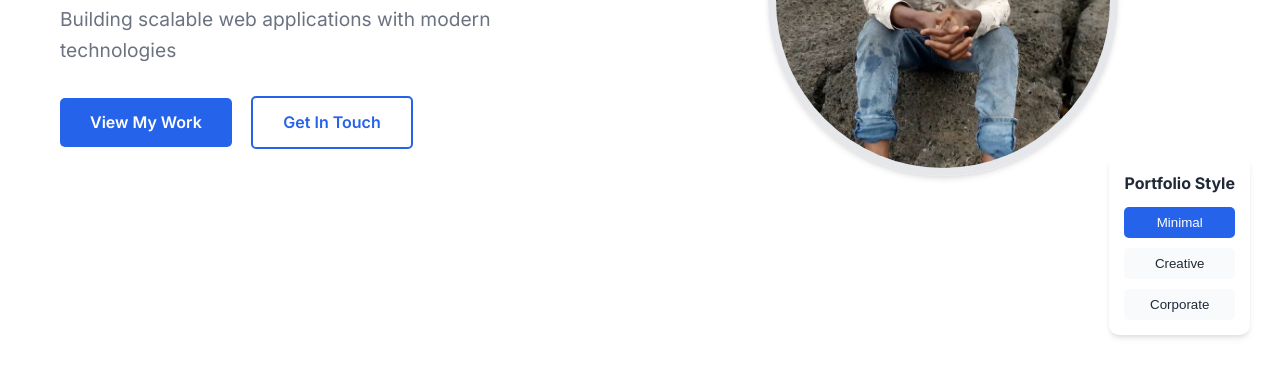
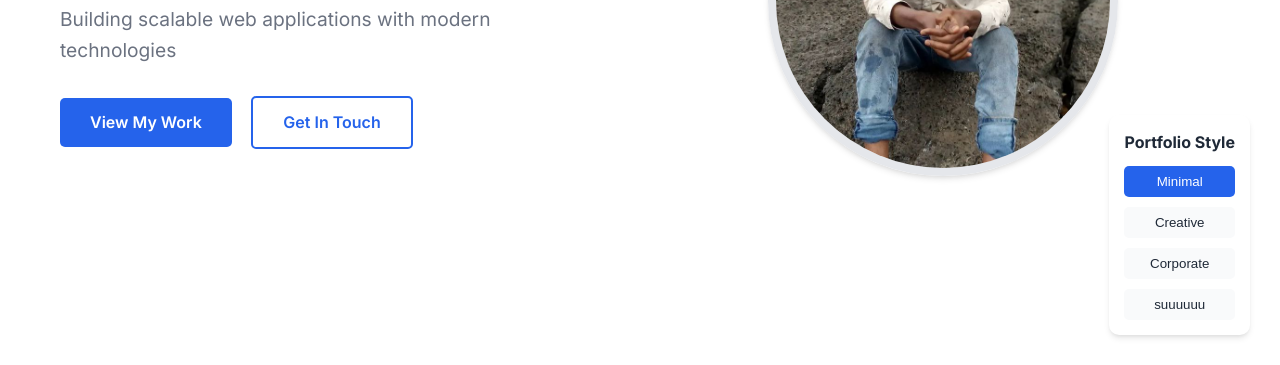
Before and after one commit to berekettesfayegetie89-ethiopia/my-portfolio-website, a plain HTML site: page index.html in a window 1280 px wide. Shown: the part 435-800 px from the top of the page. Drawn offline with Linux system fonts and the light colour scheme.

Commit message:
this is for test

```diff
--- a/index.html
+++ b/index.html
@@ -104,7 +104,7 @@
             <button class="style-btn" data-style="minimal">Minimal</button>
             <button class="style-btn" data-style="creative">Creative</button>
             <button class="style-btn" data-style="corporate">Corporate</button>
-
+            <button class="style-btn" data-style="corporate">suuuuuu</button>
         </div>
     </div>
 
```
